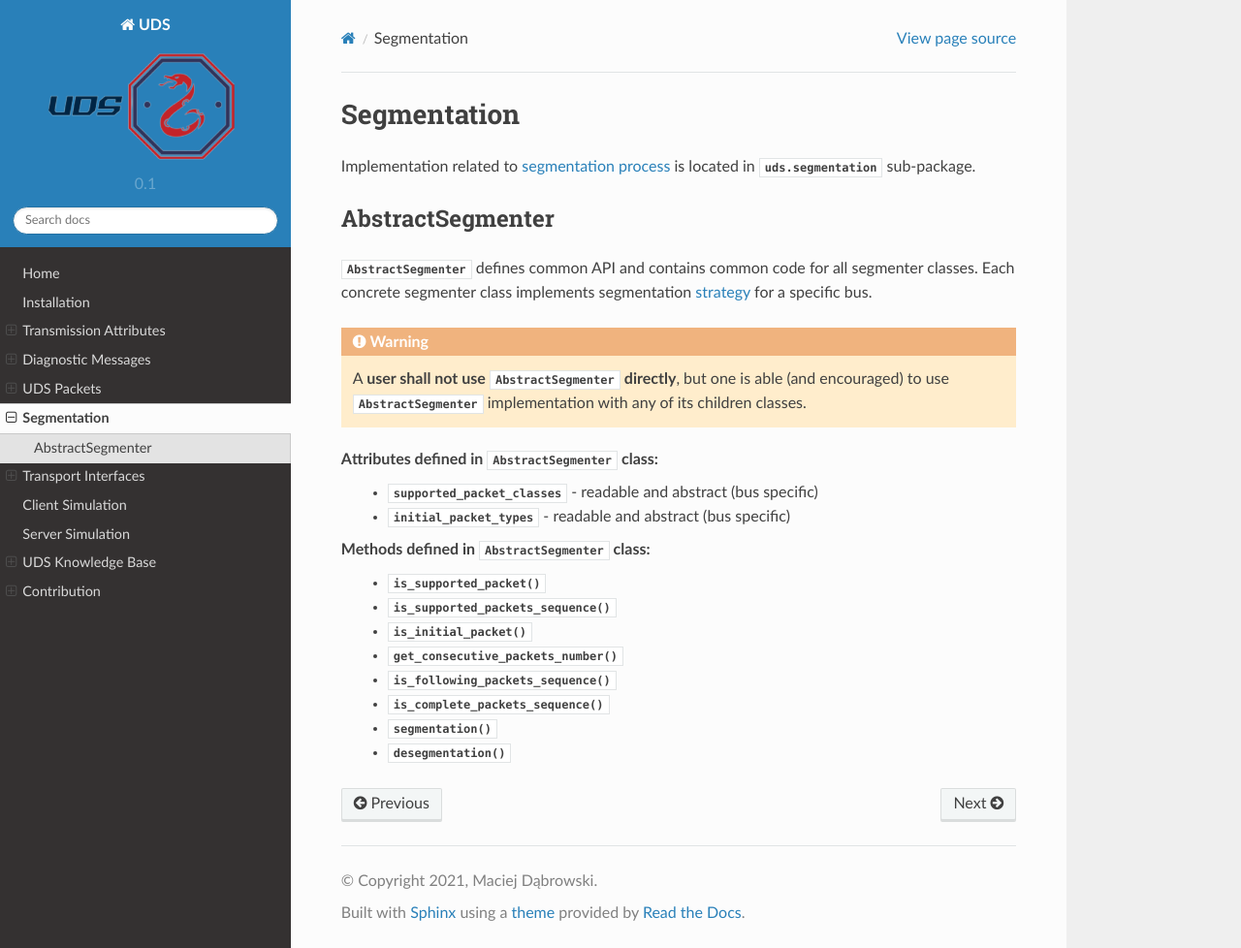
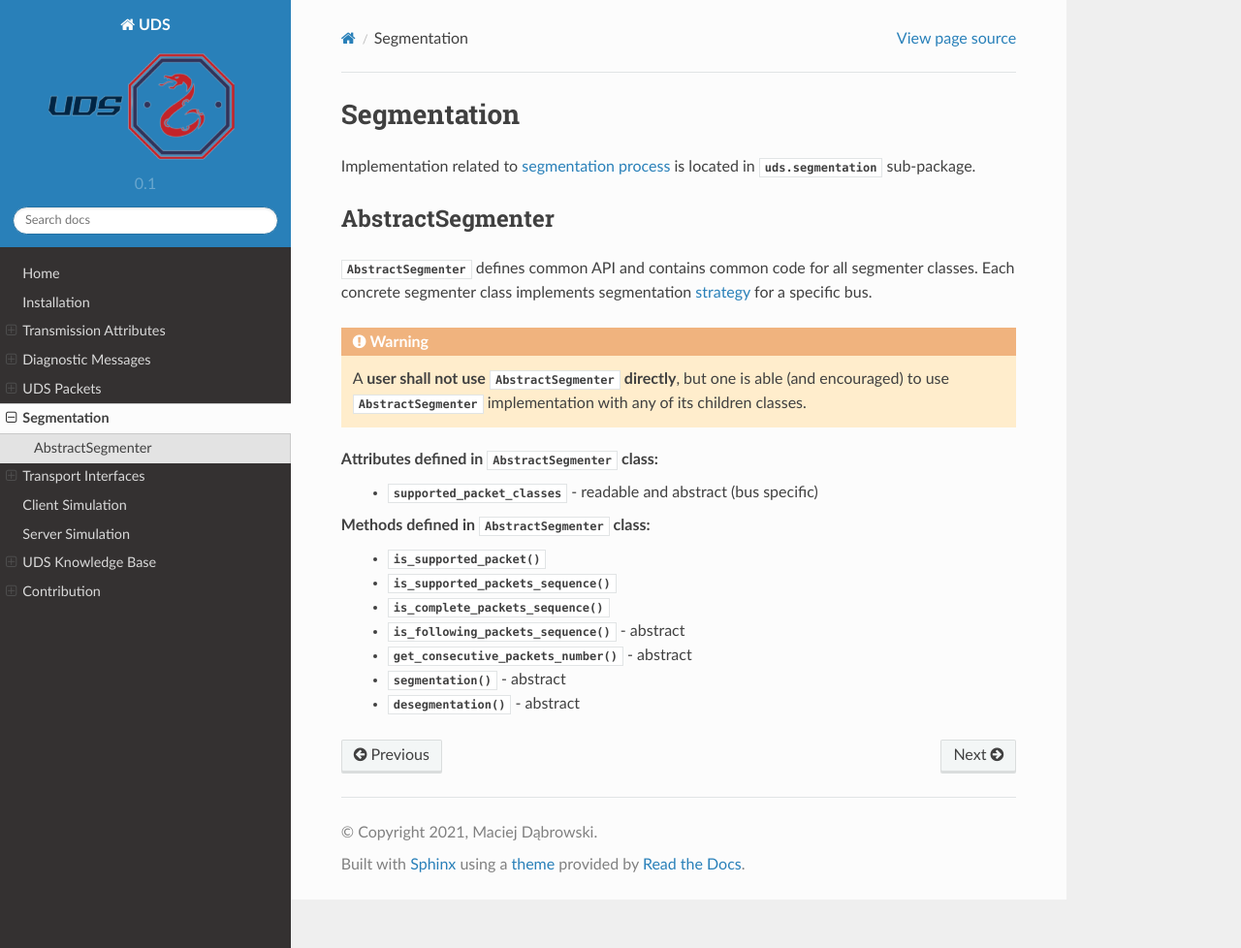
Before and after one commit to mdabrowski1990/uds, a Sphinx documentation site: the page built from docs/source/pages/segmentation.rst, in a window 1280 px wide and 978 px high. Shown: the whole window at 97% size. Built offline with Sphinx 7.4.7 and the Read the Docs theme 2.0.0, drawn with Linux system fonts in a browser that asks for light colours; pages that are not in the unit, such as notebooks, are missing from menus.

```diff
--- a/docs/source/pages/segmentation.rst
+++ b/docs/source/pages/segmentation.rst
@@ -16,14 +16,12 @@ segmenter classes. Each concrete segmenter class implements segmentation
 
 Attributes defined in :class:`~uds.segmentation.abstract_segmenter.AbstractSegmenter` class:
  - :attr:`~uds.segmentation.abstract_segmenter.AbstractSegmenter.supported_packet_classes` - readable and abstract (bus specific)
- - :attr:`~uds.segmentation.abstract_segmenter.AbstractSegmenter.initial_packet_types` - readable and abstract (bus specific)
 
 Methods defined in :class:`~uds.segmentation.abstract_segmenter.AbstractSegmenter` class:
  - :meth:`~uds.segmentation.abstract_segmenter.AbstractSegmenter.is_supported_packet`
  - :meth:`~uds.segmentation.abstract_segmenter.AbstractSegmenter.is_supported_packets_sequence`
- - :meth:`~uds.segmentation.abstract_segmenter.AbstractSegmenter.is_initial_packet`
- - :meth:`~uds.segmentation.abstract_segmenter.AbstractSegmenter.get_consecutive_packets_number`
- - :meth:`~uds.segmentation.abstract_segmenter.AbstractSegmenter.is_following_packets_sequence`
  - :meth:`~uds.segmentation.abstract_segmenter.AbstractSegmenter.is_complete_packets_sequence`
- - :meth:`~uds.segmentation.abstract_segmenter.AbstractSegmenter.segmentation`
- - :meth:`~uds.segmentation.abstract_segmenter.AbstractSegmenter.desegmentation`
+ - :meth:`~uds.segmentation.abstract_segmenter.AbstractSegmenter.is_following_packets_sequence` - abstract
+ - :meth:`~uds.segmentation.abstract_segmenter.AbstractSegmenter.get_consecutive_packets_number` - abstract
+ - :meth:`~uds.segmentation.abstract_segmenter.AbstractSegmenter.segmentation` - abstract
+ - :meth:`~uds.segmentation.abstract_segmenter.AbstractSegmenter.desegmentation` - abstract
```
Also changed, not shown: docs/source/pages/packet.rst (+8 -8 lines).
